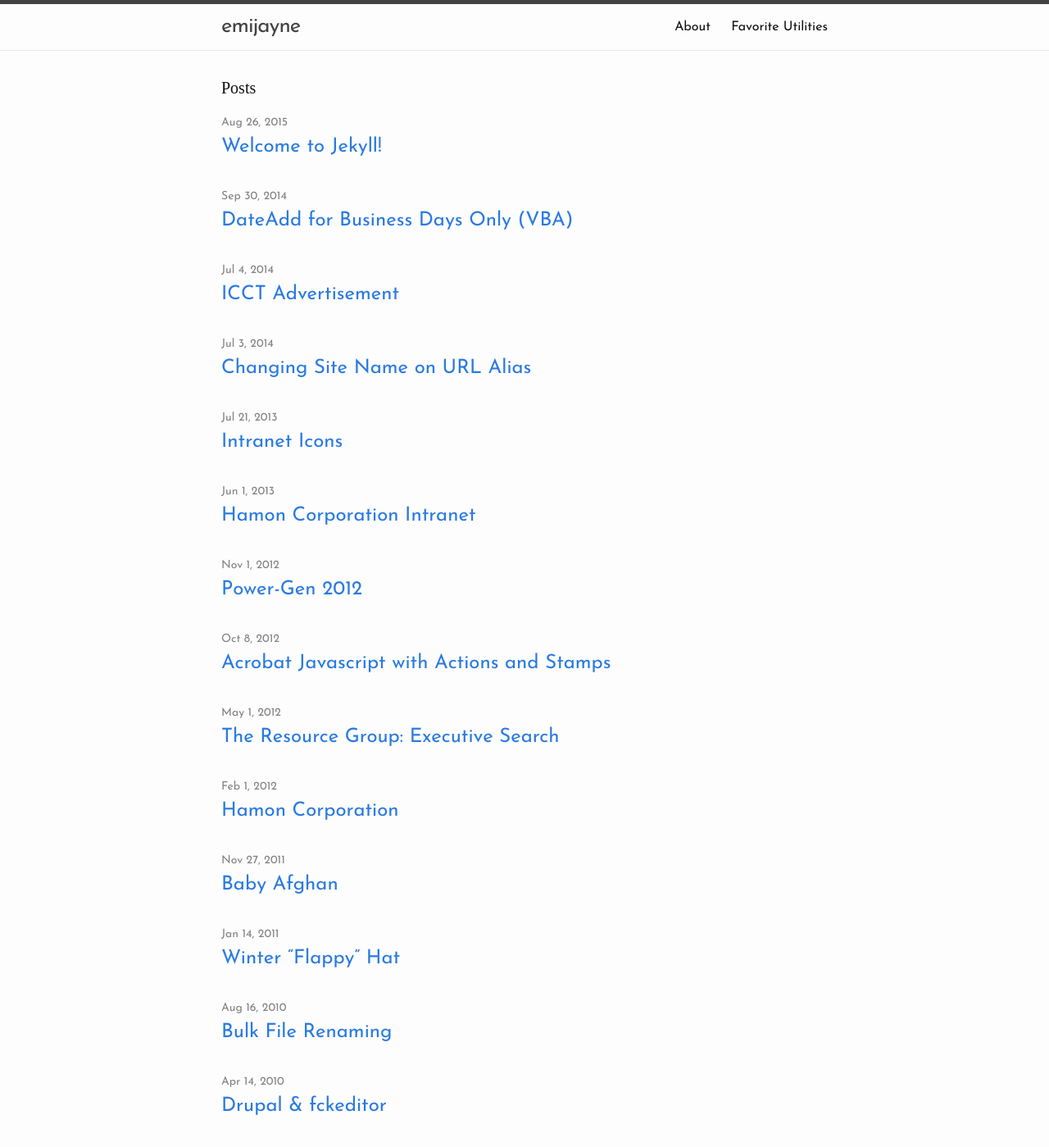
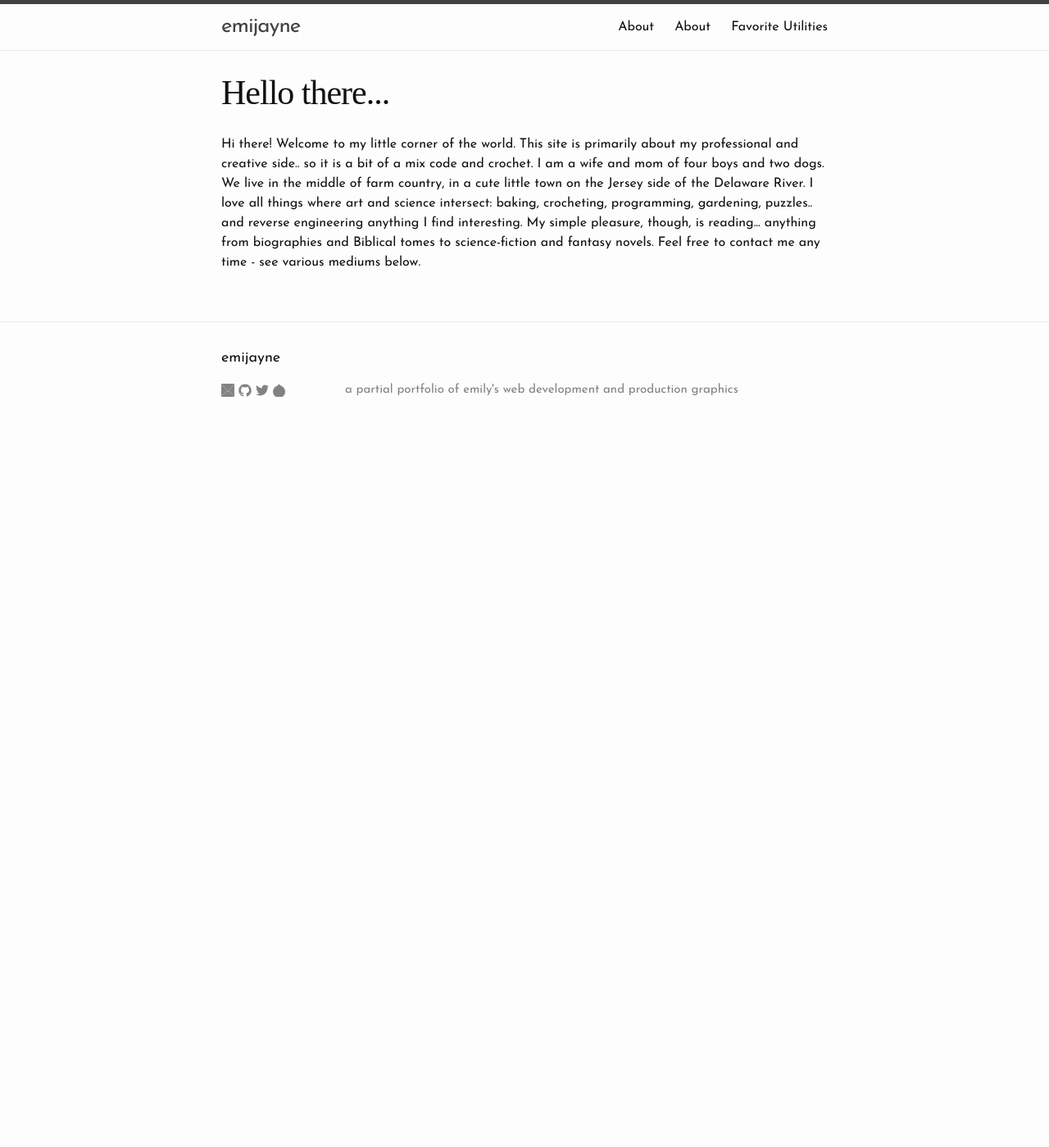
Before and after one commit to emijayne/emijayne.github.io, a Jekyll site: the page built from index.html, in a window 1280 px wide and 1400 px high. Shown: the whole window at 82% size. Built offline with Jekyll 4.4.1, drawn with Linux system fonts in a browser that asks for light colours; some web fonts are replaced; some of the changed text lies outside the part shown.

Commit message:
housecleaning
move about to front, move posts to 'projects', etc

```diff
--- a/_includes/footer.html
+++ b/_includes/footer.html
@@ -43,7 +43,7 @@
           <li>
             <a href="https://www.drupal.org/u/{{ site.drupal_username }}">
               <span class="icon  icon--drupal">
-                <svg viewBox="0.2 0.1 14 16">
+                <svg viewBox="0.2 0.1 13 15">
                   <path fill="#828282" d="M10.6,3.1C9.8,2.5,9.1,2.3,8.3,1.8C7.8,1.5,7.1,0.7,6.6,0.1C6.5,1.1,6.2,1.6,5.8,1.9C5,2.5,4.5,2.7,3.8,3.1
                   C3.3,3.4,0.2,5.2,0.2,9.2s3.3,6.9,7.1,6.9s6.9-2.7,6.9-6.8S11.1,3.4,10.6,3.1z"/>
                 </svg>
--- a/index.html
+++ b/index.html
@@ -1,23 +1,22 @@
 ---
 layout: default
+title: About
 ---
 
-<div class="home">
+<div class="post">
 
-  <h1 class="page-heading">Posts</h1>
+  <header class="post-header">
+    <h1 class="post-title">Hello there...</h1>
+  </header>
 
-  <ul class="post-list">
-    {% for post in site.posts %}
-      <li>
-        <span class="post-meta">{{ post.date | date: "%b %-d, %Y" }}</span>
+  <article class="post-content">
+	Hi there! Welcome to my little corner of the world. This site is primarily about my professional and creative side.. so it is a bit of a mix code and crochet.
 
-        <h2>
-          <a class="post-link" href="{{ post.url | prepend: site.baseurl }}">{{ post.title }}</a>
-        </h2>
-      </li>
-    {% endfor %}
-  </ul>
+	I am a wife and mom of four boys and two dogs. We live in the middle of farm country, in a cute little town on the Jersey side of the Delaware River.
 
-  <p class="rss-subscribe">subscribe <a href="{{ "/feed.xml" | prepend: site.baseurl }}">via RSS</a></p>
+	I love all things where art and science intersect: baking, crocheting, programming, gardening, puzzles.. and reverse engineering anything I find interesting. My simple pleasure, though, is reading... anything from biographies and Biblical tomes to science-fiction and fantasy novels.
+
+	Feel free to contact me any time - see various mediums below.
+  </article>
 
 </div>
```
Also changed, not shown: _layouts/portfolio.html (added, +23 -0 lines), _posts/2015-08-26-welcome-to-jekyll.markdown (deleted, +0 -25 lines), about.md (+2 -2 lines), utilities.md (+0 -2 lines).
